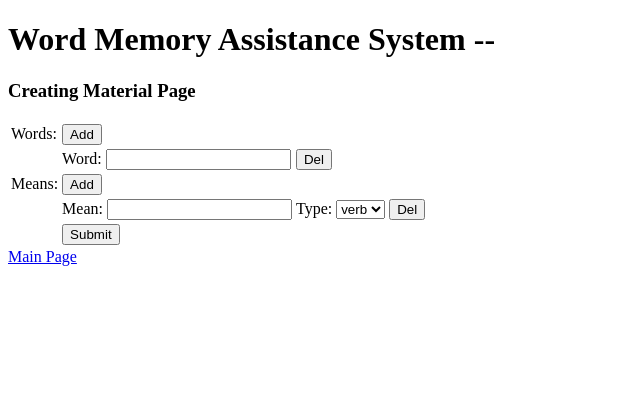
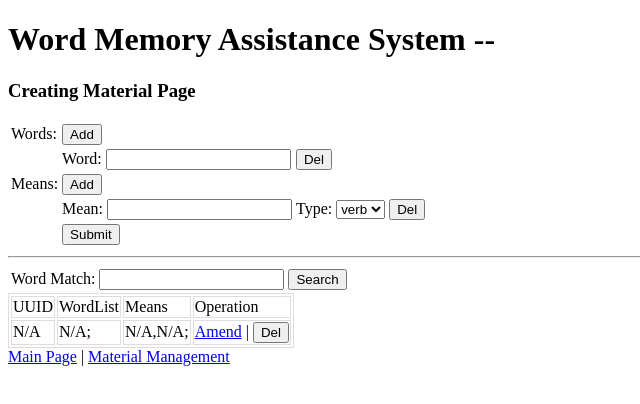
Before and after one commit to Andy-Shao/wma-system, a React (Create React App) app in the folder wma-web/: page /createMaterial in a window 1280 px wide. Shown: the top 404 px of the page, without its empty margins (0-640 px from the left). Built offline with nearby package versions, Linux system fonts and the light colour scheme; no server answers.

Commit message:
adding new function

```diff
--- /dev/null
+++ b/wma-web/src/css/table.css
@@ -0,0 +1,3 @@
+.bolderTable, .bolderTable tr td {
+  border: 1px solid#ddd;
+}
--- a/wma-web/src/pages/createMaterial.js
+++ b/wma-web/src/pages/createMaterial.js
@@ -3,7 +3,8 @@ import { Link } from "react-router-dom";
 import axios from "axios";
 
 
-import AppTitle from "../components/appTitle.js"
+import AppTitle from "../components/appTitle.js";
+import "../css/table.css";
 
 class CreateMaterialForm extends React.Component {
 
@@ -55,6 +56,51 @@ class CreateMaterialForm extends React.Component {
   }
 }
 
+class MaterialSearch extends React.Component {
+  render() {
+    return (
+    <div>
+    <table>
+    <tbody>
+    <tr>
+      <td>Word Match: <input type="text" name="word" onChange={this.props.onMatchParamChange} /></td>
+      <td><button onClick={this.props.onMatchMaterial}>Search</button></td>
+    </tr>
+    </tbody>
+    </table>
+    <table class="bolderTable">
+    <thead>
+    <tr>
+      <td>UUID</td>
+      <td>WordList</td>
+      <td>Means</td>
+      <td>Operation</td>
+    </tr>
+    </thead>
+    <tbody>
+    { this.props.materials.map((material) => (
+    <tr>
+      <td>{material.uuid}</td>
+      <td>{material.wordList.map((word) => (
+        <span>{word}; </span>
+        ))}
+      </td>
+      <td>{material.meansList.map((mean) => (
+        <div>
+          <span>{mean.interpretation},{mean.type}; </span>
+        </div>
+        ))}
+      </td>
+      <td><Link to="/">Amend</Link> | <button>Del</button></td>
+    </tr>
+    ))}
+    </tbody>
+    </table>
+    </div>
+    );
+  }
+}
+
 class CreateMaterial extends React.Component {
   state = {
     newMaterial: {
@@ -63,6 +109,17 @@ class CreateMaterial extends React.Component {
         interpretation: '',
         type: 'v'
       }]
+    },
+    materials: [{
+      uuid: 'N/A',
+      wordList: ['N/A'],
+      meansList: [{
+        interpretation: 'N/A',
+        type: 'N/A'
+      }]
+    }],
+    matchParam: {
+      word: ''
     }
   }
 
@@ -133,11 +190,46 @@ class CreateMaterial extends React.Component {
       })
       .then(response => {
         console.log(response);
+        const material = {
+          wordList: [ '' ],
+          meansList: [{
+          interpretation: '',
+          type: 'v'
+          }]
+        };
+        this.setState({ newMaterial: material });
       })
       .catch(error => {
         console.log(error);
       });
     alert('Adding Success!');
+  }
+
+  onMatchParamChange = (event) => {
+    const value = event.target.value;
+    const name = event.target.name;
+    const matchPm = this.state.matchParam;
+    var hasChanged = false;
+
+    if(name === 'word') {
+      matchPm.word = value;
+      hasChanged = true;
+    }
+
+    if(hasChanged) {
+      this.setState({ matchParam: matchPm });
+    }
+  }
+
+  onMatchMaterial = (event) => {
+    axios.get('http://localhost:8080/material/getByWord/' + this.state.matchParam.word)
+      .then(response => {
+        console.log(response);
+        this.setState({ materials: response.data });
+      })
+      .catch(error => {
+        console.log(error);
+      });
   }
 
   render() {
@@ -146,7 +238,9 @@ class CreateMaterial extends React.Component {
         <AppTitle />
         <h3>Creating Material Page</h3>
         <CreateMaterialForm material={this.state.newMaterial} onClickAddWord={this.onClickAddWord} onClickAddMean={this.onClickAddMean} onClickDelWord={this.onClickDelWord} onClickDelMean={this.onClickDelMean} onWordChange={this.onWordChange} onInterpretationChange={this.onInterpretationChange} onTypeChange={this.onTypeChange} onSubmit={this.onSubmit} />
-        <Link to="/">Main Page</Link>
+        <hr/>
+        <MaterialSearch materials={this.state.materials} onMatchParamChange={this.onMatchParamChange} onMatchMaterial={this.onMatchMaterial}/>
+        <Link to="/">Main Page</Link> | <Link to="/materialManagement">Material Management</Link>
       </div>
     );
   }
```
Also changed, not shown: 1 other file (tests, documents, lock files or other folders).
